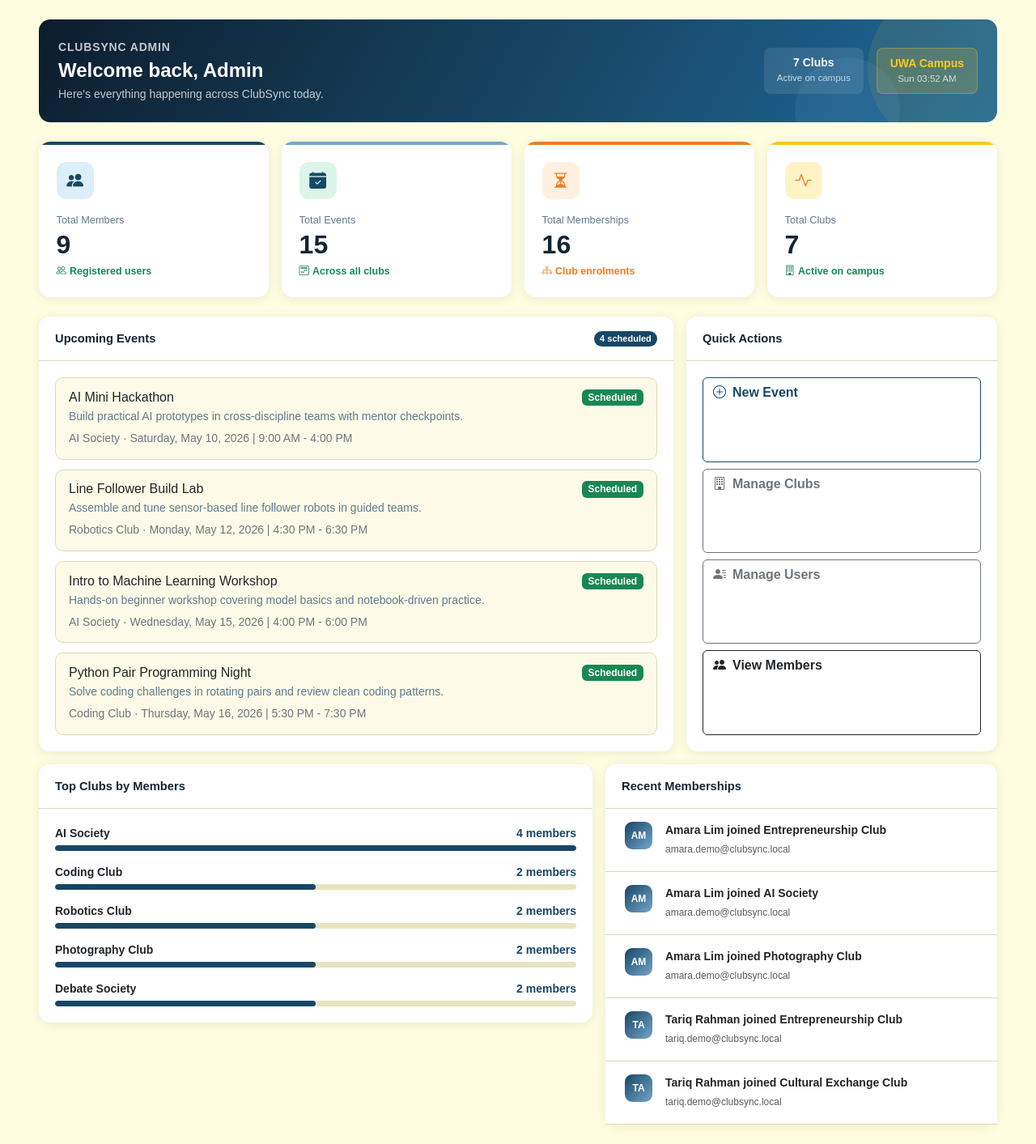
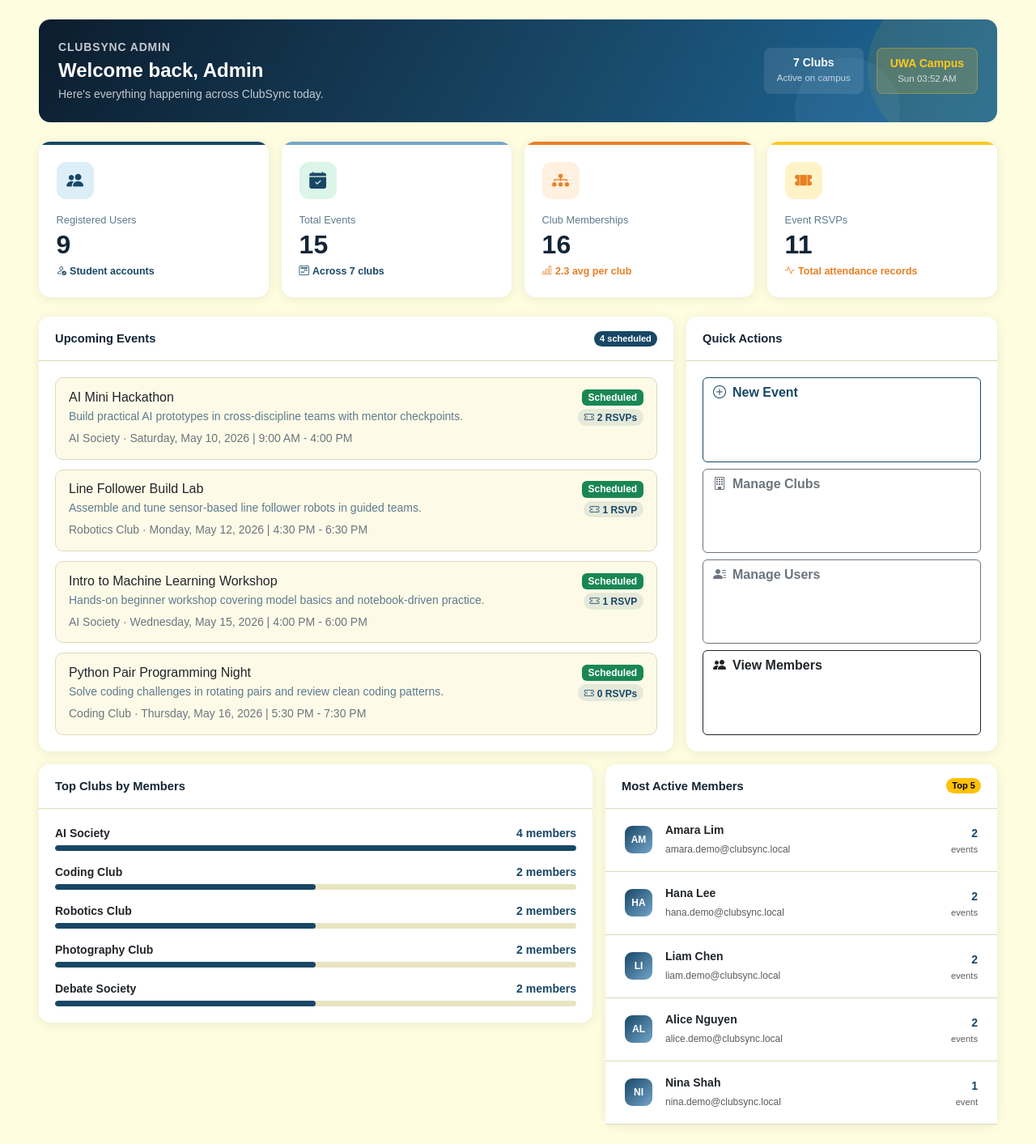
Before and after one commit to HirushikaWickramaarachchi/AgileProject, a Flask app: page /admin/dashboard in a window 1280 px wide. Shown: the part 61-1474 px from the top of the page at 81% size. Run offline with Flask 3, Linux system fonts and the light colour scheme; a user stored in the database is signed in; some libraries are stand-ins or nearby versions.

Commit message:
feat: improve admin dashboard with attendance stats and most active users
- Add total_attendance and avg_members metrics to dashboard route
- Show RSVP counts on upcoming events timeline
- Replace Recent Memberships with Most Active Members leaderboard (top 5 by events attended)
- Fix upcoming_events to include rsvp_count in 3-tuple query

```diff
--- a/routes/admin.py
+++ b/routes/admin.py
@@ -82,6 +82,8 @@ def dashboard():
     total_clubs = Club.query.count()
     total_events = Event.query.count()
     total_memberships = Membership.query.count()
+    total_attendance = Attendance.query.count()
+    avg_members = round(total_memberships / total_clubs, 1) if total_clubs else 0
 
     clubs_with_counts = (
         db.session.query(Club, db.func.count(Membership.id).label("member_count"))
@@ -93,15 +95,19 @@ def dashboard():
     )
 
     upcoming_events = sorted(
-        db.session.query(Event, Club).join(Club, Event.club_id == Club.id).all(),
+        db.session.query(Event, Club, db.func.count(Attendance.id).label("rsvp_count"))
+        .join(Club, Event.club_id == Club.id)
+        .outerjoin(Attendance, Attendance.event_id == Event.id)
+        .group_by(Event.id)
+        .all(),
         key=lambda row: _parse_event_date(row[0].date)
     )[:4]
 
-    recent_memberships = (
-        db.session.query(Membership, User, Club)
-        .join(User, Membership.user_id == User.id)
-        .join(Club, Membership.club_id == Club.id)
-        .order_by(Membership.id.desc())
+    most_active_users = (
+        db.session.query(User, db.func.count(Attendance.id).label("event_count"))
+        .join(Attendance, Attendance.user_id == User.id)
+        .group_by(User.id)
+        .order_by(db.desc("event_count"))
         .limit(5)
         .all()
     )
@@ -112,9 +118,11 @@ def dashboard():
         total_clubs=total_clubs,
         total_events=total_events,
         total_memberships=total_memberships,
+        total_attendance=total_attendance,
+        avg_members=avg_members,
         clubs_with_counts=clubs_with_counts,
         upcoming_events=upcoming_events,
-        recent_memberships=recent_memberships,
+        most_active_users=most_active_users,
     )
 
 
--- a/templates/dashboard.html
+++ b/templates/dashboard.html
@@ -85,9 +85,9 @@
             <article class="card admin-metric-card mc-navy h-100">
                 <div class="card-body">
                     <div class="admin-metric-icon blue"><i class="bi bi-people-fill"></i></div>
-                    <p class="admin-metric-label mb-1">Total Members</p>
+                    <p class="admin-metric-label mb-1">Registered Users</p>
                     <p class="admin-metric-value mb-1">{{ total_users }}</p>
-                    <span class="admin-metric-trend text-success"><i class="bi bi-people"></i> Registered users</span>
+                    <span class="admin-metric-trend" style="color:var(--cs-navy)"><i class="bi bi-person-check"></i> Student accounts</span>
                 </div>
             </article>
         </div>
@@ -97,27 +97,27 @@
                     <div class="admin-metric-icon green"><i class="bi bi-calendar-check-fill"></i></div>
                     <p class="admin-metric-label mb-1">Total Events</p>
                     <p class="admin-metric-value mb-1">{{ total_events }}</p>
-                    <span class="admin-metric-trend text-success"><i class="bi bi-calendar2-week"></i> Across all clubs</span>
+                    <span class="admin-metric-trend" style="color:var(--cs-navy)"><i class="bi bi-calendar2-week"></i> Across {{ total_clubs }} clubs</span>
                 </div>
             </article>
         </div>
         <div class="col-6 col-xl-3">
             <article class="card admin-metric-card mc-orange h-100">
                 <div class="card-body">
-                    <div class="admin-metric-icon orange"><i class="bi bi-hourglass-split"></i></div>
-                    <p class="admin-metric-label mb-1">Total Memberships</p>
+                    <div class="admin-metric-icon orange"><i class="bi bi-diagram-3-fill"></i></div>
+                    <p class="admin-metric-label mb-1">Club Memberships</p>
                     <p class="admin-metric-value mb-1">{{ total_memberships }}</p>
-                    <span class="admin-metric-trend" style="color:var(--cs-orange)"><i class="bi bi-diagram-3"></i> Club enrolments</span>
+                    <span class="admin-metric-trend" style="color:var(--cs-orange)"><i class="bi bi-bar-chart"></i> {{ avg_members }} avg per club</span>
                 </div>
             </article>
         </div>
         <div class="col-6 col-xl-3">
             <article class="card admin-metric-card mc-yellow h-100">
                 <div class="card-body">
-                    <div class="admin-metric-icon purple"><i class="bi bi-activity"></i></div>
-                    <p class="admin-metric-label mb-1">Total Clubs</p>
-                    <p class="admin-metric-value mb-1">{{ total_clubs }}</p>
-                    <span class="admin-metric-trend text-success"><i class="bi bi-building"></i> Active on campus</span>
+                    <div class="admin-metric-icon purple"><i class="bi bi-ticket-perforated-fill"></i></div>
+                    <p class="admin-metric-label mb-1">Event RSVPs</p>
+                    <p class="admin-metric-value mb-1">{{ total_attendance }}</p>
+                    <span class="admin-metric-trend" style="color:var(--cs-orange)"><i class="bi bi-activity"></i> Total attendance records</span>
                 </div>
             </article>
         </div>
@@ -133,14 +133,19 @@
                 </div>
                 <div class="card-body">
                     <div class="admin-timeline">
-                        {% for event, club in upcoming_events %}
+                        {% for event, club, rsvp_count in upcoming_events %}
                         <div class="admin-timeline-item">
                             <div>
                                 <h3 class="h6 mb-1">{{ event.title }}</h3>
                                 <p class="mb-1 small" style="color:var(--admin-text-muted)">{{ event.description[:80] ~ '…' if event.description and event.description|length > 80 else (event.description or 'No description.') }}</p>
                                 <small class="text-secondary">{{ club.name }} &middot; {{ event.date }}</small>
                             </div>
-                            <span class="badge text-bg-success flex-shrink-0">Scheduled</span>
+                            <div class="d-flex flex-column align-items-end gap-1 flex-shrink-0">
+                                <span class="badge text-bg-success">Scheduled</span>
+                                <span class="badge rounded-pill" style="background:rgba(var(--cs-navy-rgb,24,71,102),0.1);color:var(--cs-navy)">
+                                    <i class="bi bi-ticket-perforated me-1"></i>{{ rsvp_count }} RSVP{{ 's' if rsvp_count != 1 }}
+                                </span>
+                            </div>
                         </div>
                         {% else %}
                         <p class="text-muted small mb-0">No events yet. <a href="{{ url_for('admin.events') }}">Create one.</a></p>
@@ -194,22 +199,29 @@
         </div>
         <div class="col-12 col-lg-5">
             <section class="card admin-card">
-                <div class="card-header">Recent Memberships</div>
+                <div class="card-header">
+                    <span>Most Active Members</span>
+                    <span class="badge rounded-pill text-bg-warning" style="color:#000!important">Top 5</span>
+                </div>
                 <div class="card-body p-0">
                     <ul class="list-group list-group-flush">
-                        {% for membership, user, club in recent_memberships %}
+                        {% for user, event_count in most_active_users %}
                         <li class="list-group-item px-4 py-3 border-0" style="border-bottom:1px solid var(--admin-border) !important">
-                            <div class="d-flex gap-3 align-items-start">
+                            <div class="d-flex gap-3 align-items-center">
                                 <div class="admin-avatar flex-shrink-0" style="width:34px;height:34px;border-radius:9px;font-size:.75rem;margin:0">{{ user.name[:2]|upper }}</div>
-                                <div>
-                                    <p class="mb-0 small fw-semibold">{{ user.name }} joined <strong>{{ club.name }}</strong></p>
+                                <div class="flex-grow-1 min-width-0">
+                                    <p class="mb-0 small fw-semibold text-truncate">{{ user.name }}</p>
                                     <span class="text-muted" style="font-size:.75rem">{{ user.email }}</span>
+                                </div>
+                                <div class="text-end flex-shrink-0">
+                                    <span class="fw-bold small" style="color:var(--cs-navy)">{{ event_count }}</span>
+                                    <div class="text-muted" style="font-size:.7rem">event{{ 's' if event_count != 1 }}</div>
                                 </div>
                             </div>
                         </li>
                         {% else %}
                         <li class="list-group-item px-4 py-3 border-0">
-                            <p class="text-muted small mb-0">No memberships yet.</p>
+                            <p class="text-muted small mb-0">No attendance records yet.</p>
                         </li>
                         {% endfor %}
                     </ul>
```
